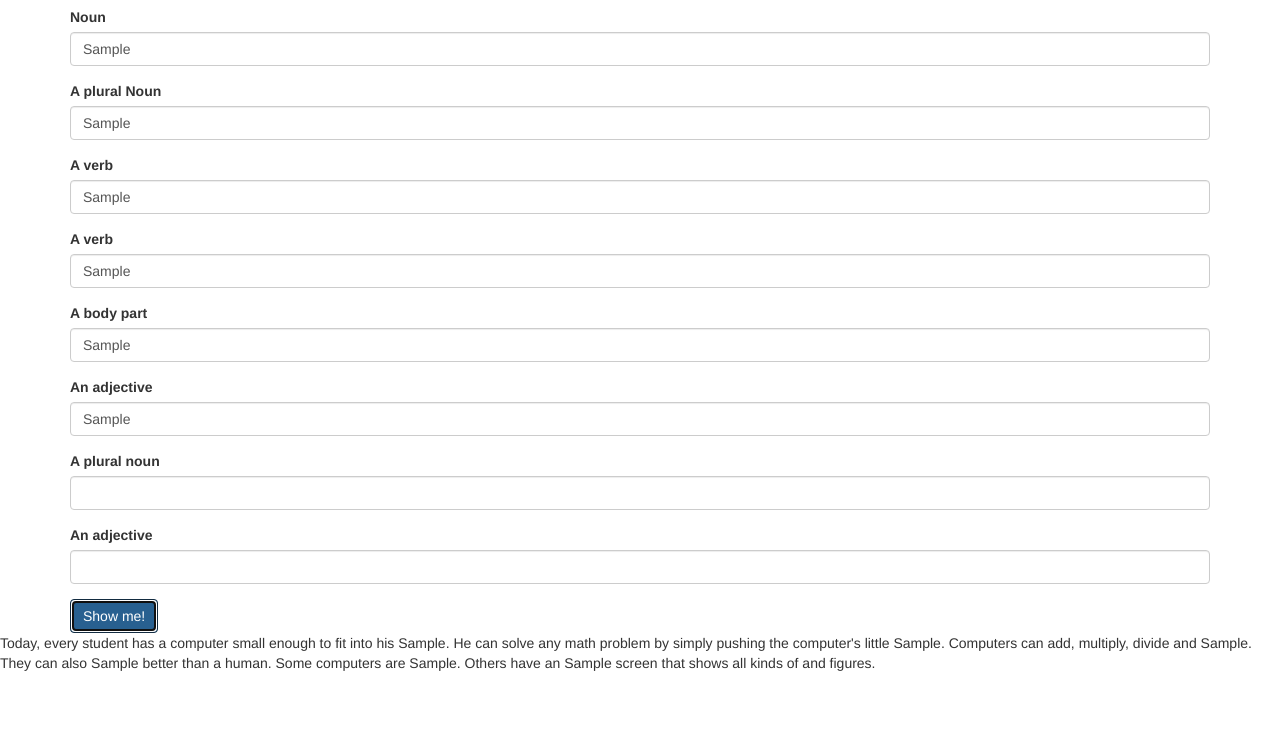
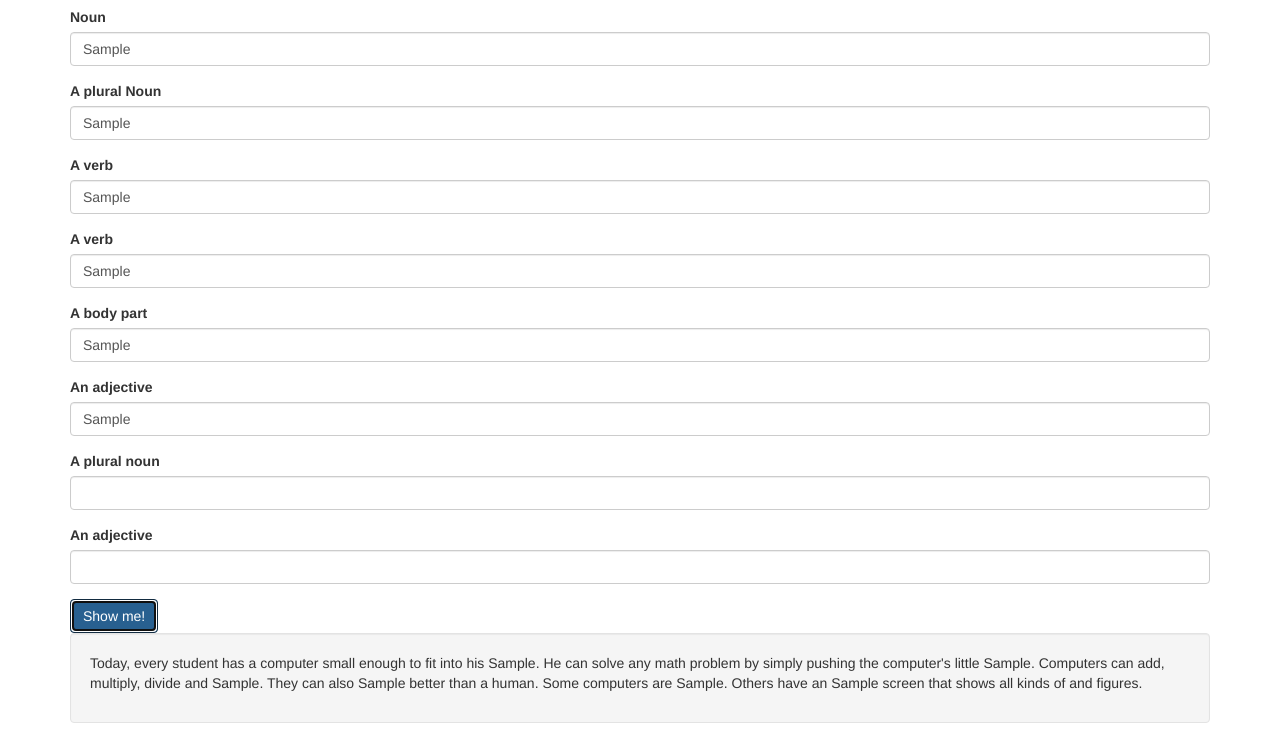
Before and after one commit to HeyImMatt/mad-libs, a plain HTML site: page index.html in a window 1280 px wide. Both pictures are taken after typing "Sample", "Sample", "Sample", "Sample", "Sample", "Sample" into the empty fields and a click on the button "Show me!". Shown: the part 109-852 px from the top of the page. Before the commit the page ends 800 px from the top, so only its background shows below. Drawn offline with Linux system fonts and the light colour scheme.

Commit message:
add a readme and formatting corrections
Co-authored-by: Matt McFarland <mrmcfarland@gmail.com>
Co-authored-by: Tyson Lackey <lackeyt90@gmail.com>

```diff
--- a/index.html
+++ b/index.html
@@ -46,9 +46,8 @@
         </div>
         <button type="submit" class="btn btn-primary">Show me!</button>
       </form>
-    </div>
 
-    <div id="story">
+      <div class="well" id="story">
         <p>Today, every student has a computer small enough to fit into his <span class="noun1"></span>.
           He can solve any math problem by simply pushing the computer's little <span class="pluralNoun1"></span>.
           Computers can add, multiply, divide and <span class="verb1"></span>.
@@ -57,6 +56,6 @@
           Others have an <span class="adjective1"></span> screen that shows all kinds of <span class="pluralNoun2"></span> and <span class="adjective2"></span> figures.
         </p>
       </div>
+    </div>
   </body>
-
 </html>
```
Also changed, not shown: 1 other file. Lines whose indentation alone changed are shown as unchanged.
